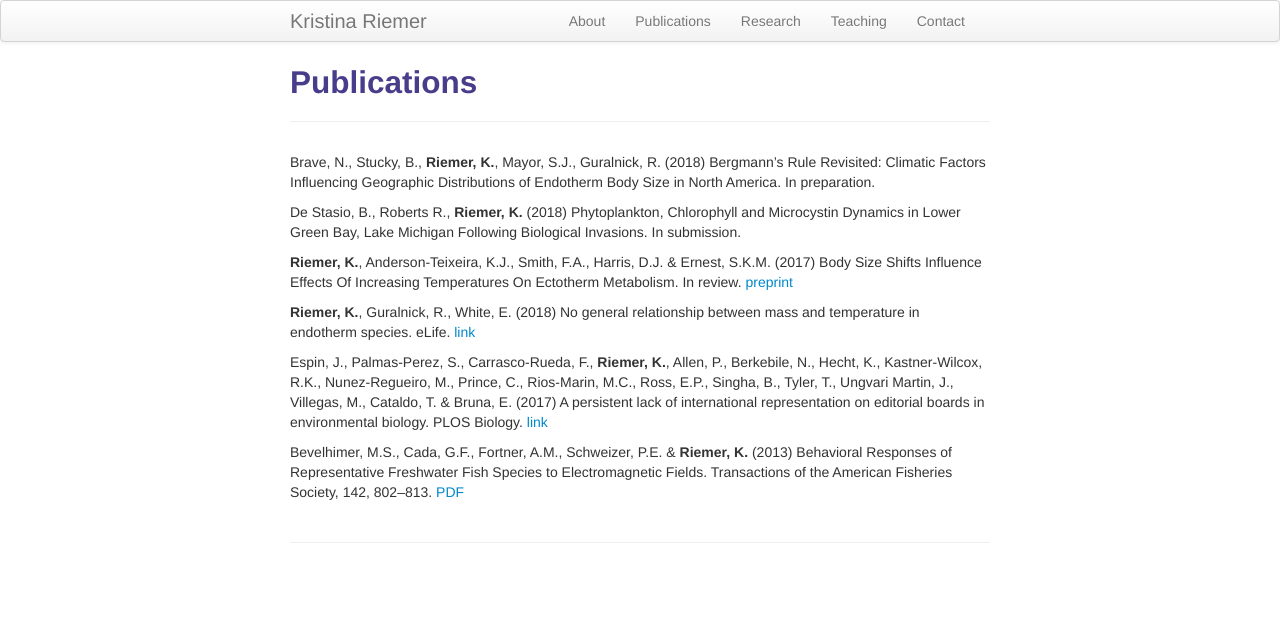
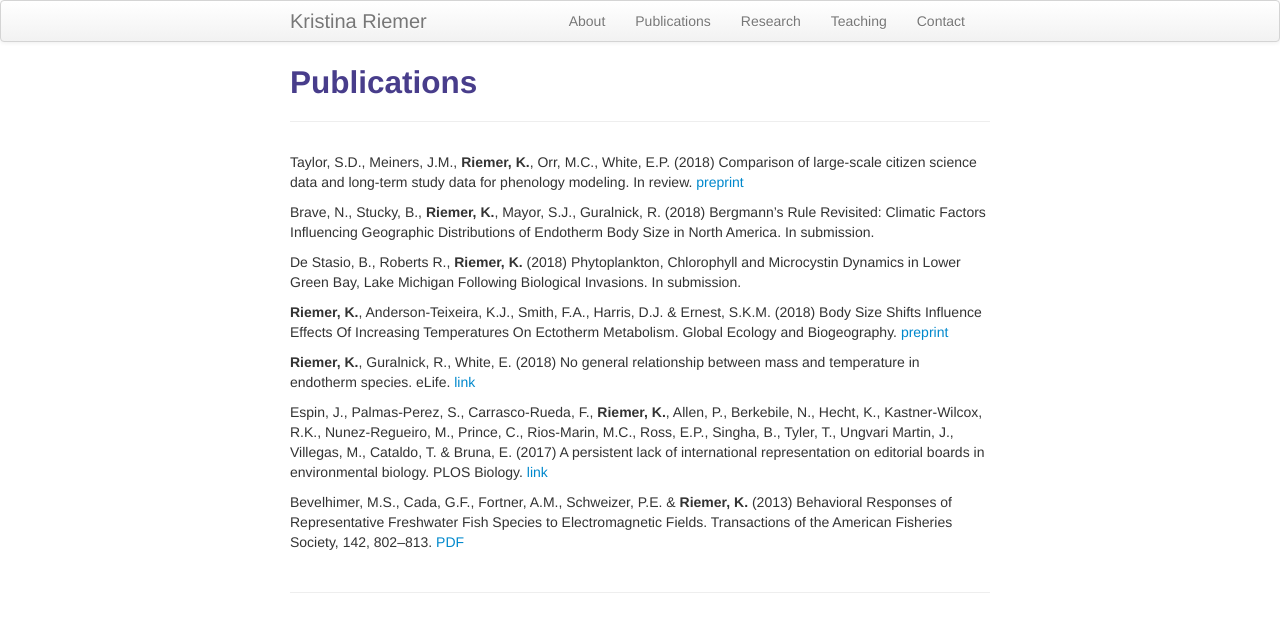
Before and after one commit to KristinaRiemer/KristinaRiemer.github.io, a Jekyll site: the page built from pages/pubs.md, in a window 1280 px wide. Shown: the top 632 px of the page. Built offline with Jekyll 4.4.1, drawn with Linux system fonts in a browser that asks for light colours.

Commit message:
Update publications page

```diff
--- a/pages/pubs.md
+++ b/pages/pubs.md
@@ -4,11 +4,13 @@ title: Publications
 description: Kristina Riemer's publications
 ---
 
-Brave, N., Stucky, B., **Riemer, K.**, Mayor, S.J., Guralnick, R. (2018) Bergmann’s Rule Revisited: Climatic Factors Influencing Geographic Distributions of Endotherm Body Size in North America. In preparation.
+Taylor, S.D., Meiners, J.M., **Riemer, K.**, Orr, M.C., White, E.P. (2018) Comparison of large-scale citizen science data and long-term study data for phenology modeling. In review. [preprint](https://www.biorxiv.org/content/early/2018/05/31/335802)
+
+Brave, N., Stucky, B., **Riemer, K.**, Mayor, S.J., Guralnick, R. (2018) Bergmann’s Rule Revisited: Climatic Factors Influencing Geographic Distributions of Endotherm Body Size in North America. In submission.
 
 De Stasio, B., Roberts R., **Riemer, K.** (2018) Phytoplankton, Chlorophyll and Microcystin Dynamics in Lower Green Bay, Lake Michigan Following Biological Invasions. In submission.
 
-**Riemer, K.**, Anderson-Teixeira, K.J., Smith, F.A., Harris, D.J. & Ernest, S.K.M. (2017) Body Size Shifts Influence Effects Of Increasing Temperatures On Ectotherm Metabolism. In review. [preprint](http://biorxiv.org/content/early/2017/05/17/139279)
+**Riemer, K.**, Anderson-Teixeira, K.J., Smith, F.A., Harris, D.J. & Ernest, S.K.M. (2018) Body Size Shifts Influence Effects Of Increasing Temperatures On Ectotherm Metabolism. Global Ecology and Biogeography. [preprint](http://biorxiv.org/content/early/2017/05/17/139279)
 
 **Riemer, K.**, Guralnick, R., White, E. (2018) No general relationship between mass and temperature in endotherm species. eLife. [link](https://elifesciences.org/articles/27166)
 
```
